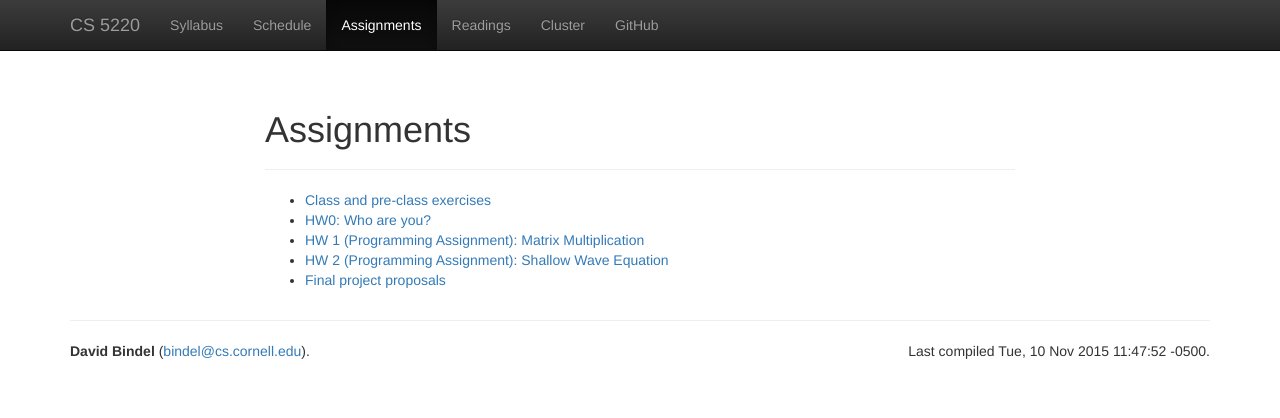
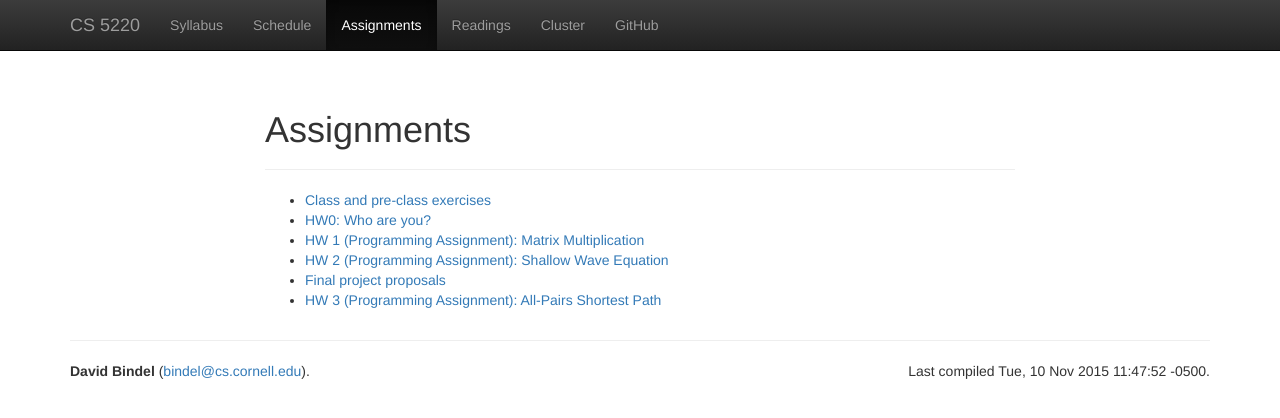
Before and after one commit to cornell-cs5220-f15/cornell-cs5220-f15.github.io, a Jekyll site: the page built from assignments.md, in a window 1280 px wide. Shown: the top 418 px of the page. Built offline with Jekyll 4.4.1, drawn with Linux system fonts in a browser that asks for light colours; nearby versions of some CDN libraries.

```diff
--- a/assignments.md
+++ b/assignments.md
@@ -8,3 +8,4 @@
 - [HW 1 (Programming Assignment): Matrix Multiplication](https://github.com/cornell-cs5220-f15/matmul-)
 - [HW 2 (Programming Assignment): Shallow Wave Equation](https://github.com/cornell-cs5220-f15/water)
 - [Final project proposals](https://github.com/cornell-cs5220-f15/proposals)
+- [HW 3 (Programming Assignment): All-Pairs Shortest Path](https://github.com/cornell-cs5220-f15/path)
```
